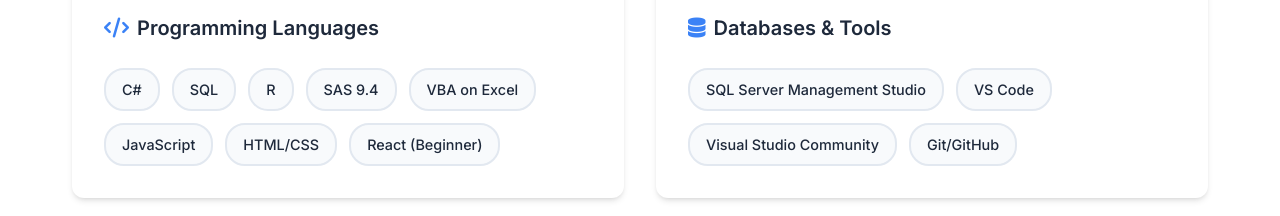
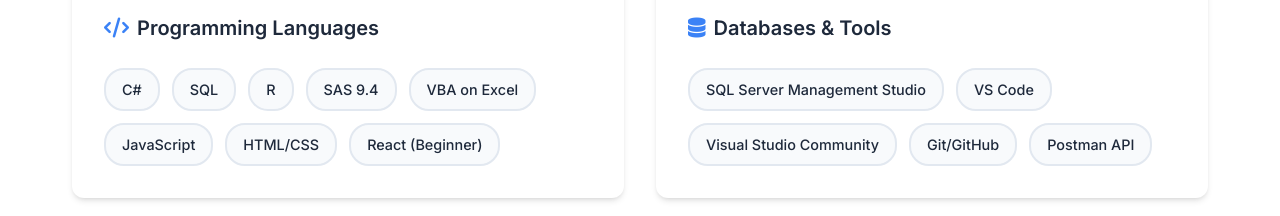
Before and after one commit to Takalani-Mukwevho/Portfolio, a plain HTML site: page index.html in a window 1280 px wide. Shown: the part 1560-1776 px from the top of the page. Drawn offline with Linux system fonts and the light colour scheme.

Commit message:
Update index.html

```diff
--- a/index.html
+++ b/index.html
@@ -113,6 +113,7 @@
                         <span class="skill-item">VS Code</span>
                         <span class="skill-item">Visual Studio Community</span>
                         <span class="skill-item">Git/GitHub</span>
+                        <span class="skill-item">Postman API</span>
                     </div>
                 </div>
                 <div class="skill-category">
```
